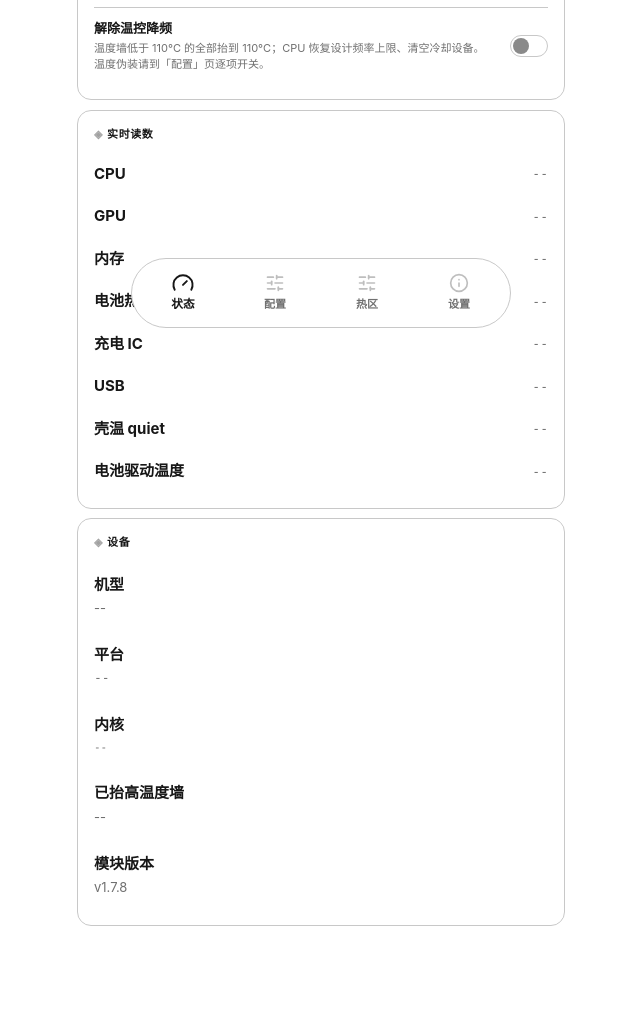
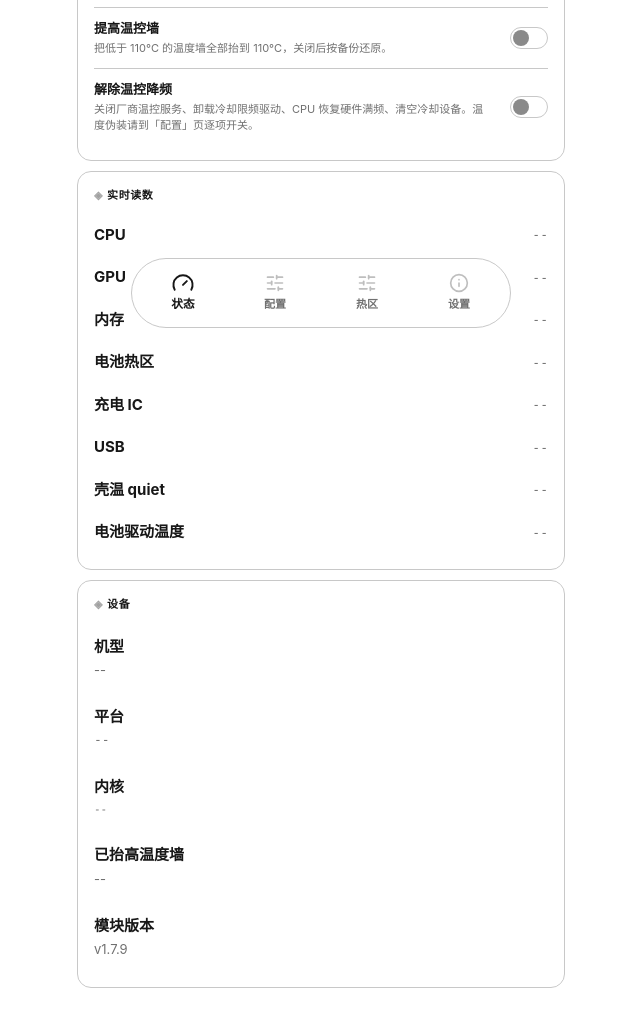
Before and after one commit to hyq18T/iqoo-thermal-modules, a plain HTML site: page webroot/index.html in a window 1280 px wide. Shown: the part 447-1474 px from the top of the page, without its empty margins (319-959 px from the left). Drawn offline with Linux system fonts and the light colour scheme.

Commit message:
feat(iqoo15): v1.7.9 温控墙与解除降频拆分为独立开关，修复 thermal-engine 重启清 fixed_temp

```diff
--- a/webroot/index.html
+++ b/webroot/index.html
@@ -3651,10 +3651,17 @@ body.aat-bg-black.aat-liquid-glass #notice-btn{
 
   <div class="card">
     <div class="ch"><span class="ct">开关</span></div>
+    <div class="liquid-glass-setting-row">
+      <div>
+        <div class="appearance-setting-title">提高温控墙</div>
+        <div class="appearance-setting-sub">把低于 110°C 的温度墙全部抬到 110°C，关闭后按备份还原。</div>
+      </div>
+      <label class="tog" style="flex-shrink:0"><input type="checkbox" id="e-wall" onchange="togWall(this)"><span class="tk"></span></label>
+    </div>
     <div class="liquid-glass-setting-row" style="border-bottom:none">
       <div>
         <div class="appearance-setting-title">解除温控降频</div>
-        <div class="appearance-setting-sub">温度墙低于 110°C 的全部抬到 110°C；CPU 恢复设计频率上限、清空冷却设备。温度伪装请到「配置」页逐项开关。</div>
+        <div class="appearance-setting-sub">关闭厂商温控服务、卸载冷却限频驱动、CPU 恢复硬件满频、清空冷却设备。温度伪装请到「配置」页逐项开关。</div>
       </div>
       <label class="tog" style="flex-shrink:0"><input type="checkbox" id="e-unlock" onchange="togUnlock(this)"><span class="tk"></span></label>
     </div>
@@ -3678,7 +3685,7 @@ body.aat-bg-black.aat-liquid-glass #notice-btn{
     <div class="si-row"><div class="si-label">平台</div><div class="si-val mono" id="s-plat">--</div></div>
     <div class="si-row"><div class="si-label">内核</div><div class="si-val small mono" id="s-kern">--</div></div>
     <div class="si-row"><div class="si-label">已抬高温度墙</div><div class="si-val" id="s-walls">--</div></div>
-    <div class="si-row" style="border-bottom:none"><div class="si-label">模块版本</div><div class="si-val" id="s-ver">v1.7.8</div></div>
+    <div class="si-row" style="border-bottom:none"><div class="si-label">模块版本</div><div class="si-val" id="s-ver">v1.7.9</div></div>
   </div>
 </div>
 
@@ -3923,7 +3930,7 @@ async function loadStatus(){
   document.getElementById('s-mdl').textContent = o.model || '--';
   document.getElementById('s-plat').textContent = o.plat || '--';
   document.getElementById('s-kern').textContent = o.kern || '--';
-  document.getElementById('s-ver').textContent = 'v1.7.8';
+  document.getElementById('s-ver').textContent = 'v1.7.9';
   document.getElementById('s-walls').textContent = (o.walls || '0') + ' 处';
   document.getElementById('catBadge').textContent = (o.cats || '0') + '/' + CATS.length;
   document.getElementById('t-cpu').textContent = (o.cpu || '--') + '°C';
@@ -3935,6 +3942,7 @@ async function loadStatus(){
   document.getElementById('t-batt').textContent = (o.battery || '--') + '°C';
   document.getElementById('t-battz').textContent = (o.battz || '--') + '°C';
   CATS.forEach(function(c){ setTgl('c-' + c.k, o['cat_' + c.k] === '1'); });
+  setTgl('e-wall', o.wall === '1');
   setTgl('e-unlock', o.unlock === '1');
   setTgl('e-conn', o.conn === '1');
   setTgl('e-cycle', o.cycle === '1');
@@ -3981,6 +3989,13 @@ async function togCat(key, el){
   busy = true;
   document.getElementById('s-sub').textContent = '写入中…';
   var out = await sh('sh ' + BIN + ' cat ' + key + ' ' + (el.checked ? 'on' : 'off'));
+  busy = false;
+  document.getElementById('s-sub').textContent = out || '';
+  setTimeout(loadStatus, 400);
+}
+async function togWall(el){
+  busy = true;
+  var out = await sh('sh ' + BIN + ' walls ' + (el.checked ? 'on' : 'off'));
   busy = false;
   document.getElementById('s-sub').textContent = out || '';
   setTimeout(loadStatus, 400);
```
Also changed, not shown: 7 other files.
